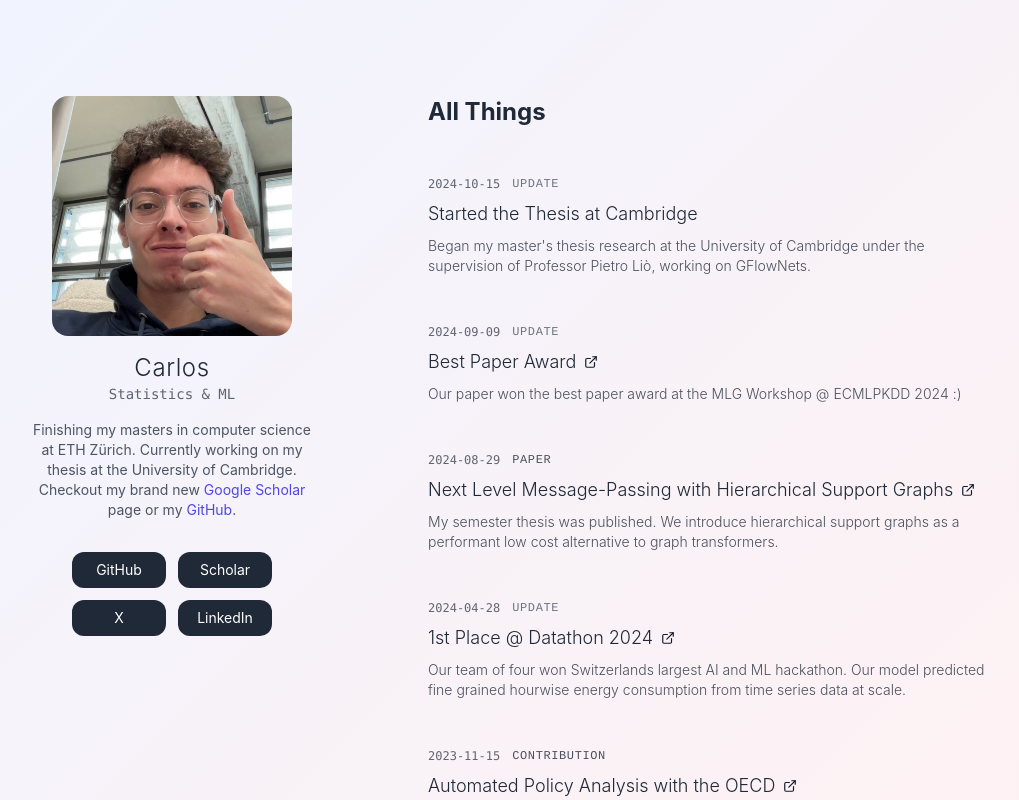
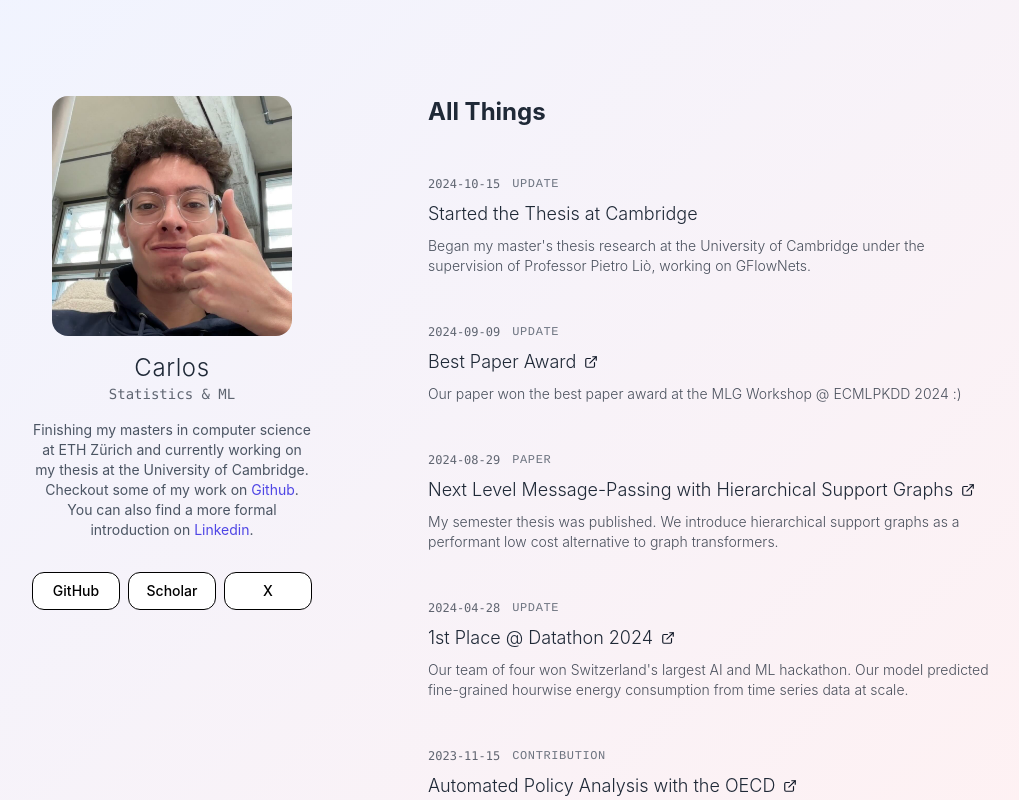
Before and after one commit to carlosinator/carlosinator.github.io, a Next.js app: page / in a window 1280 px wide. Shown: the top 800 px of the page, without its empty margins (100-1119 px from the left). Built offline with nearby package versions, Linux system fonts and the light colour scheme.

Commit message:
feat: small changes

```diff
--- a/data/updates.ts
+++ b/data/updates.ts
@@ -9,9 +9,9 @@ export interface Update {
 }
 
 export const categoryColors: Record<UpdateCategory, string> = {
-    paper: 'text-blue-600',
-    post: 'text-emerald-600',
-    contribution: 'text-purple-600',
+    paper: 'text-gray-600',
+    post: 'text-gray-600',
+    contribution: 'text-gray-600',
     update: 'text-gray-600'
 };
 
@@ -39,7 +39,7 @@ export const updates: Update[] = [
     {
         date: "2024-04-28",
         title: "1st Place @ Datathon 2024",
-        content: "Our team of four won Switzerlands largest AI and ML hackathon. Our model predicted fine grained hourwise energy consumption from time series data at scale.",
+        content: "Our team of four won Switzerland's largest AI and ML hackathon. Our model predicted fine-grained hourwise energy consumption from time series data at scale.",
         category: "update",
         link: "https://www.linkedin.com/posts/analytics-club-eth_three-intense-days-of-datathon-2024-and-activity-7191099942159953920-ByMV/"
     },
@@ -57,4 +57,10 @@ export const updates: Update[] = [
         category: "contribution",
         link: "https://github.com/carlosinator/pixel-life"
     },
+    {
+        date: "2023-03-03",
+        title: "Scholarship from the German Studienstiftung",
+        content: "I was awarded the competitive merit scholarship from the German Studienstiftung. It's nice to have some financial support for my studies.",
+        category: "update"
+    }
 ]
--- a/pages/_document.tsx
+++ b/pages/_document.tsx
@@ -3,7 +3,12 @@ import { Html, Head, Main, NextScript } from "next/document";
 export default function Document() {
   return (
     <Html lang="en">
-      <Head />
+      <Head>
+        <link rel="icon" href="/favicon.ico" />
+        <link rel="apple-touch-icon" sizes="180x180" href="/apple-touch-icon.png" />
+        <link rel="icon" type="image/png" sizes="32x32" href="/favicon-32x32.png" />
+        <link rel="icon" type="image/png" sizes="16x16" href="/favicon-16x16.png" />
+      </Head>
       <body className="antialiased">
         <Main />
         <NextScript />
--- a/pages/index.tsx
+++ b/pages/index.tsx
@@ -44,30 +44,26 @@ export default function Home() {
 
             {/* Bio Section */}
             <p className="text-sm text-gray-600 mb-8 max-w-[280px]">
-              Finishing my masters in computer science at ETH Zürich. Currently working on my thesis at the University of Cambridge.
-              Checkout my brand new <Link href="https://scholar.google.com/citations?user=5lyYqIsAAAAJ&hl=en" target="_blank" rel="noopener noreferrer">
-                Google Scholar
-              </Link> page or my <Link href="/github">GitHub</Link>.
+                Finishing my masters in computer science at ETH Zürich and currently working on my thesis at the University of Cambridge.
+                Checkout some of my work on <a href="https://github.com/carlosinator" target="_blank" rel="noopener noreferrer">Github</a>.
+                You can also find a more formal introduction on <a href="https://www.linkedin.com/in/carlos-vonessen-8265571bb/" target="_blank" rel="noopener noreferrer">Linkedin</a>.
             </p>
 
-            {/* Social Links in 2x2 Grid */}
-            <div className="grid grid-cols-2 gap-3 w-full max-w-[200px]">
+              {/* Social Links Row */}
+              <div className="flex gap-2 w-full max-w-[280px] justify-center">
               {[
-                { name: 'GitHub', href: 'https://github.com/carlosinator', active: true, isExternal: true },
-                { name: 'Scholar', href: 'https://scholar.google.com/citations?user=5lyYqIsAAAAJ&hl=en', active: true, isExternal: true },
-                { name: 'X', href: 'https://x.com/carlos_vonessen', active: true, isExternal: true },
-                { name: 'LinkedIn', href: 'https://www.linkedin.com/in/carlos-vonessen-8265571bb/', active: true, isExternal: true }
+                  { name: 'GitHub', href: 'https://github.com/carlosinator', active: true, isExternal: true },
+                  { name: 'Scholar', href: 'https://scholar.google.com/citations?user=5lyYqIsAAAAJ&hl=en', active: true, isExternal: true },
+                  { name: 'X', href: 'https://x.com/carlos_vonessen', active: true, isExternal: true }
               ].map(link => (
-                <div key={link.name} className="relative">
+                <div key={link.name} className="relative flex-1">
                   <a
                     href={link.href}
                     target={link.isExternal ? "_blank" : undefined}
                     rel={link.isExternal ? "noopener noreferrer" : undefined}
-                    className={`px-4 py-2 rounded-xl text-center transition-all text-sm w-full block
-                      ${link.active
-                        ? 'bg-gray-800 text-white hover:bg-gray-700 hover:text-white'
-                        : 'bg-gray-200 text-gray-400 hover:bg-gray-300'
-                      }`}
+                    className="px-3 py-2 rounded-xl text-center transition-all text-sm w-full block
+                      bg-white text-black font-medium border-[1.5px] border-black
+                      hover:bg-black/5 hover:text-black"
                   >
                     {link.name}
                   </a>
```
